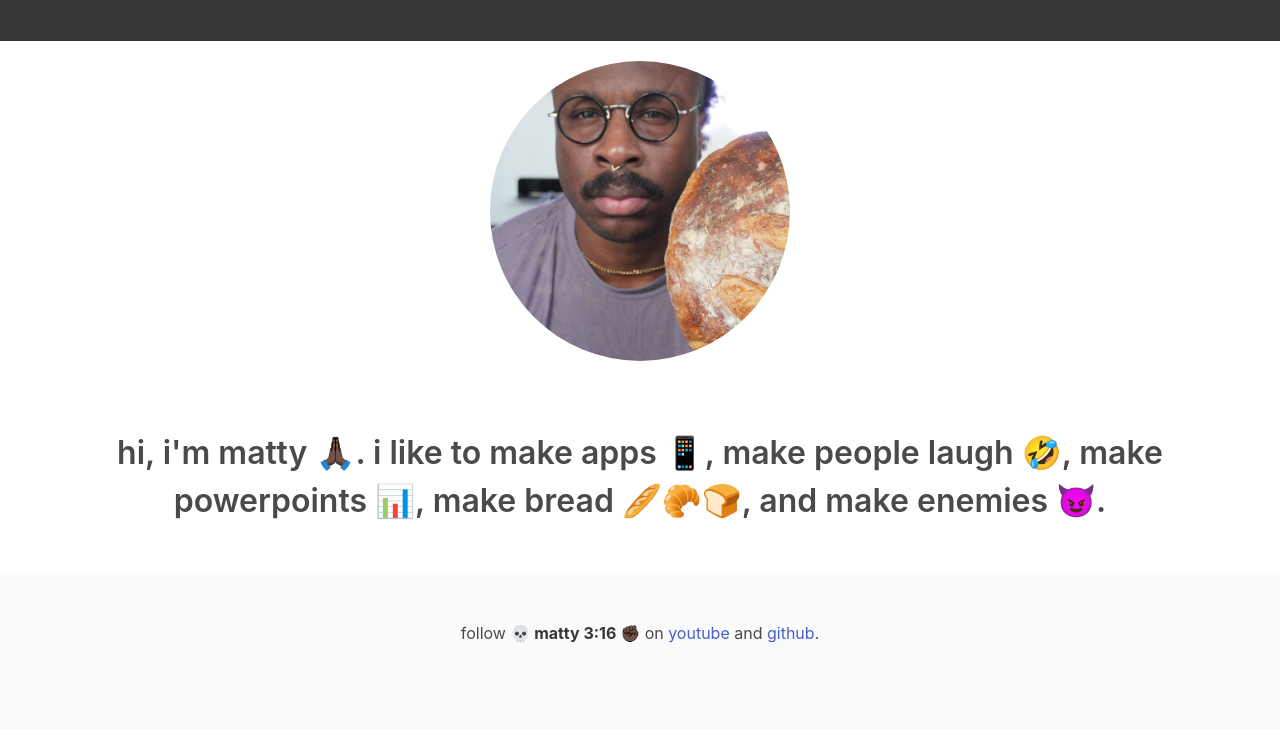
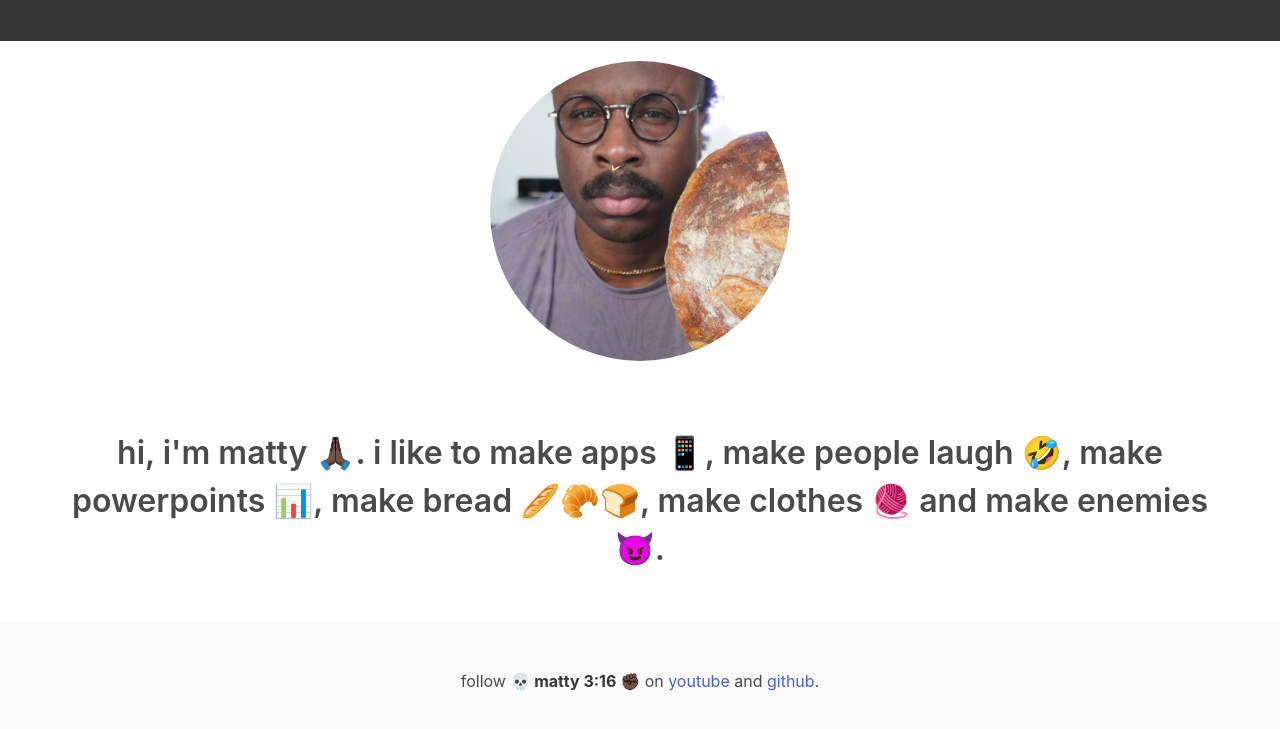
Before and after one commit to matty316/matty316.github.io, a plain HTML site: page index.html in a window 1280 px wide. Shown: the part 143-872 px from the top of the page. Drawn offline with nearby package versions, Linux system fonts and the light colour scheme.

Commit message:
update headline

```diff
--- a/index.html
+++ b/index.html
@@ -18,7 +18,7 @@
 
     <img class="main-img" src="img/main.jpeg">
 
-    <p class="is-size-3 has-text-centered section has-text-weight-semibold">hi, i'm matty 🙏🏿. i like to make apps 📱, make people laugh 🤣, make powerpoints 📊, make bread 🥖🥐🍞, and make enemies 😈.</p>
+    <p class="is-size-3 has-text-centered section has-text-weight-semibold">hi, i'm matty 🙏🏿. i like to make apps 📱, make people laugh 🤣, make powerpoints 📊, make bread 🥖🥐🍞, make clothes 🧶 and make enemies 😈.</p>
 
 
     <footer class="footer">
```
